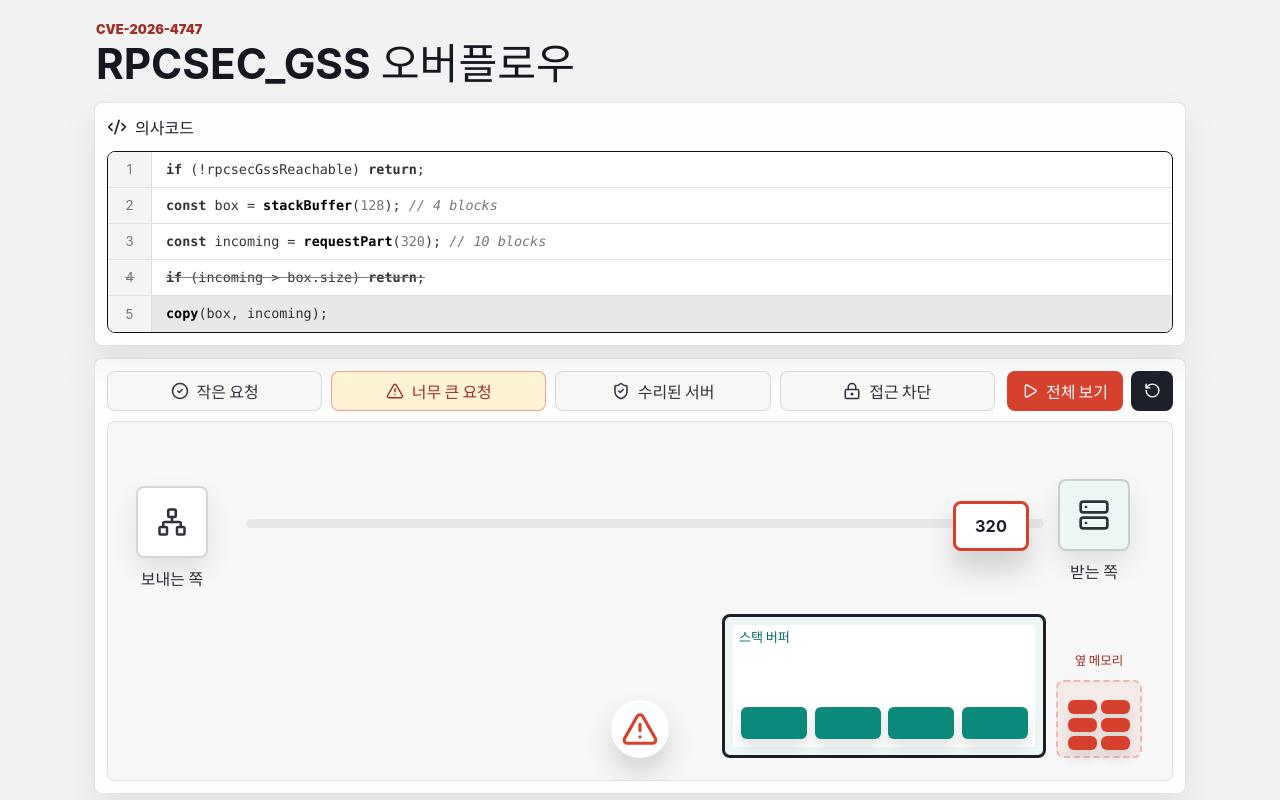
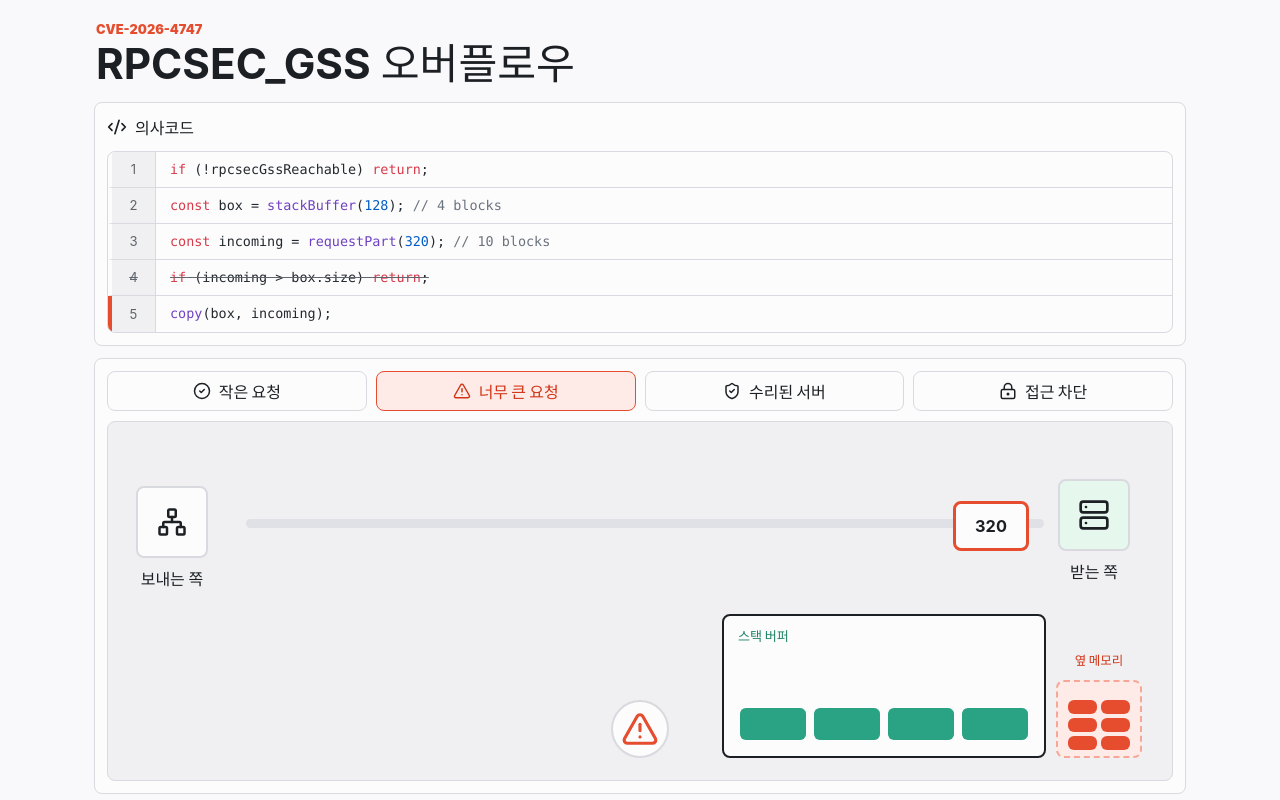
Before and after one commit to yabsed/Mythos-Study, a React (Vite) app: page / in a window 1280 px wide. Shown: the top 800 px of the page. Built offline with nearby package versions, Linux system fonts and the light colour scheme.

Commit message:
New Color

```diff
--- a/package.json
+++ b/package.json
@@ -9,6 +9,7 @@
     "preview": "vite preview --host 0.0.0.0"
   },
   "dependencies": {
+    "@radix-ui/colors": "^3.0.0",
     "@types/react": "^19.1.13",
     "@types/react-dom": "^19.1.9",
     "@vitejs/plugin-react": "^5.0.4",
--- a/src/main.tsx
+++ b/src/main.tsx
@@ -6,14 +6,16 @@ import {
   Code2,
   LockKeyhole,
   Network,
-  Play,
-  RotateCcw,
   Server,
   ShieldCheck,
 } from "lucide-react";
 import hljs from "highlight.js/lib/core";
 import javascript from "highlight.js/lib/languages/javascript";
-import "highlight.js/styles/grayscale.css";
+import "@radix-ui/colors/slate.css";
+import "@radix-ui/colors/blue.css";
+import "@radix-ui/colors/tomato.css";
+import "@radix-ui/colors/jade.css";
+import "highlight.js/styles/github.css";
 import "./styles.css";
 
 hljs.registerLanguage("javascript", javascript);
@@ -116,40 +118,12 @@ function App() {
   const [state, setState] = React.useState<LabState>(initialState);
   const [sceneId, setSceneId] = React.useState<StoryId>("overflow");
   const [runId, setRunId] = React.useState(1);
-  const [playingAll, setPlayingAll] = React.useState(false);
-  const timersRef = React.useRef<number[]>([]);
   const story = getStory(state);
 
-  React.useEffect(() => {
-    return () => {
-      timersRef.current.forEach((timer) => window.clearTimeout(timer));
-    };
-  }, []);
-
   const playScene = (nextScene: StoryId) => {
-    timersRef.current.forEach((timer) => window.clearTimeout(timer));
-    timersRef.current = [];
-    setPlayingAll(false);
     setSceneId(nextScene);
     setState(scenes[nextScene].state);
     setRunId((current) => current + 1);
-  };
-
-  const playAll = () => {
-    timersRef.current.forEach((timer) => window.clearTimeout(timer));
-    timersRef.current = [];
-    setPlayingAll(true);
-    sceneOrder.forEach((nextScene, index) => {
-      const timer = window.setTimeout(() => {
-        setSceneId(nextScene);
-        setState(scenes[nextScene].state);
-        setRunId((current) => current + 1);
-      }, index * 3600);
-      timersRef.current.push(timer);
-    });
-    timersRef.current.push(
-      window.setTimeout(() => setPlayingAll(false), sceneOrder.length * 3600),
-    );
   };
 
   return (
@@ -168,9 +142,7 @@ function App() {
         runId={runId}
         state={state}
         story={story}
-        playingAll={playingAll}
         playScene={playScene}
-        playAll={playAll}
       />
 
       <Explanation />
@@ -183,17 +155,13 @@ function StoryTheater({
   runId,
   state,
   story,
-  playingAll,
   playScene,
-  playAll,
 }: {
   sceneId: StoryId;
   runId: number;
   state: LabState;
   story: ReturnType<typeof getStory>;
-  playingAll: boolean;
   playScene: (nextScene: StoryId) => void;
-  playAll: () => void;
 }) {
   const visualStyle = {
     "--story-stop": story.packetStop,
@@ -214,26 +182,6 @@ function StoryTheater({
               <span>{scenes[id].label}</span>
             </button>
           ))}
-        </div>
-        <div className="story-actions">
-          <button
-            className="primary-button"
-            type="button"
-            onClick={playAll}
-            disabled={playingAll}
-          >
-            <Play size={16} />
-            {playingAll ? "재생 중" : "전체 보기"}
-          </button>
-          <button
-            className="icon-button"
-            type="button"
-            onClick={() => playScene(sceneId)}
-            aria-label="다시 보기"
-            title="다시 보기"
-          >
-            <RotateCcw size={17} />
-          </button>
         </div>
       </div>
 
--- a/src/styles.css
+++ b/src/styles.css
@@ -1,6 +1,19 @@
 :root {
-  color: #1d2028;
-  background: #f6f7f4;
+  --app-bg: var(--slate-2);
+  --surface: var(--slate-1);
+  --surface-muted: var(--slate-3);
+  --line: var(--slate-6);
+  --line-strong: var(--slate-8);
+  --text: var(--slate-12);
+  --muted: var(--slate-11);
+  --accent: var(--blue-9);
+  --accent-soft: var(--blue-3);
+  --safe: var(--jade-9);
+  --safe-soft: var(--jade-3);
+  --danger: var(--tomato-9);
+  --danger-soft: var(--tomato-3);
+  color: var(--text);
+  background: var(--app-bg);
   font-family:
     Inter, ui-sans-serif, system-ui, -apple-system, BlinkMacSystemFont, "Segoe UI",
     sans-serif;
@@ -17,7 +30,7 @@ body {
   margin: 0;
   min-width: 320px;
   min-height: 100vh;
-  background: #f2f2f2;
+  background: var(--app-bg);
 }
 
 button {
@@ -26,7 +39,7 @@ button {
 }
 
 a {
-  color: #0b6f68;
+  color: var(--accent);
   text-decoration: none;
 }
 
@@ -45,7 +58,7 @@ a:hover {
 }
 
 .eyebrow {
-  color: #9f2f24;
+  color: var(--danger);
   font-size: 0.8rem;
   font-weight: 900;
   letter-spacing: 0;
@@ -60,7 +73,7 @@ p {
 h1 {
   max-width: 980px;
   margin-top: 5px;
-  color: #151820;
+  color: var(--text);
   font-size: clamp(1.7rem, 3.3vw, 3rem);
   line-height: 1.04;
   letter-spacing: 0;
@@ -68,10 +81,9 @@ h1 {
 
 .story-card,
 .code-lens {
-  border: 1px solid rgba(29, 32, 40, 0.12);
+  border: 1px solid var(--line);
   border-radius: 8px;
-  background: rgba(255, 255, 255, 0.92);
-  box-shadow: 0 18px 38px rgba(29, 32, 40, 0.08);
+  background: var(--surface);
 }
 
 .support-row {
@@ -96,9 +108,9 @@ h1 {
 
 .pseudo-code {
   overflow-x: auto;
-  border: 1px solid #111111;
+  border: 1px solid var(--line);
   border-radius: 8px;
-  background: #ffffff;
+  background: var(--surface);
 }
 
 .code-row {
@@ -106,8 +118,9 @@ h1 {
   grid-template-columns: 44px minmax(0, 1fr);
   align-items: center;
   min-height: 36px;
-  border-bottom: 1px solid #e2e2e2;
-  color: #111111;
+  border-left: 4px solid transparent;
+  border-bottom: 1px solid var(--line);
+  color: var(--text);
 }
 
 .code-row:last-child {
@@ -118,9 +131,9 @@ h1 {
   display: grid;
   place-items: center;
   height: 100%;
-  border-right: 1px solid #dddddd;
-  background: #f4f4f4;
-  color: #737373;
+  border-right: 1px solid var(--line);
+  background: var(--surface-muted);
+  color: var(--muted);
   font-size: 0.82rem;
 }
 
@@ -138,21 +151,20 @@ h1 {
 }
 
 .code-row.tone-safe {
-  background: #f1f1f1;
+  border-left-color: var(--safe);
 }
 
 .code-row.tone-danger {
-  background: #e8e8e8;
-  box-shadow: inset 4px 0 #111111;
+  border-left-color: var(--danger);
 }
 
 .code-row.tone-missing {
-  color: #777777;
+  color: var(--muted);
   text-decoration: line-through;
 }
 
 .code-row.tone-muted {
-  color: #777777;
+  color: var(--muted);
   opacity: 0.55;
 }
 
@@ -174,9 +186,6 @@ h1 {
 
 .story-topline {
   display: grid;
-  grid-template-columns: minmax(0, 1fr) auto;
-  gap: 12px;
-  align-items: center;
 }
 
 .scene-tabs {
@@ -191,56 +200,35 @@ h1 {
   align-items: center;
   justify-content: center;
   gap: 8px;
-  border: 1px solid rgba(29, 32, 40, 0.14);
+  border: 1px solid var(--line);
   border-radius: 8px;
-  background: #f7f8f5;
-  color: #2d3139;
+  background: var(--surface);
+  color: var(--text);
   font-weight: 900;
 }
 
 .scene-tabs button.is-selected {
-  border-color: rgba(214, 65, 45, 0.45);
-  background: #fff3d6;
-  color: #9f2f24;
+  border-color: var(--accent);
+  background: var(--accent-soft);
+  color: var(--blue-11);
+}
+
+.story-overflow .scene-tabs button.is-selected {
+  border-color: var(--danger);
+  background: var(--danger-soft);
+  color: var(--tomato-11);
+}
+
+.story-patched .scene-tabs button.is-selected {
+  border-color: var(--safe);
+  background: var(--safe-soft);
+  color: var(--jade-11);
 }
 
 .story-closed .scene-tabs button.is-selected {
-  border-color: rgba(29, 32, 40, 0.28);
-  background: #eef1ee;
-  color: #1d2028;
-}
-
-.story-actions {
-  display: flex;
-  gap: 8px;
-}
-
-.primary-button,
-.icon-button {
-  min-height: 40px;
-  display: inline-flex;
-  align-items: center;
-  justify-content: center;
-  gap: 8px;
-  border: 0;
-  border-radius: 8px;
-  background: #1d2028;
-  color: #ffffff;
-  font-weight: 900;
-}
-
-.primary-button {
-  padding: 0 15px;
-  background: #d6412d;
-}
-
-.primary-button:disabled {
-  cursor: wait;
-  opacity: 0.72;
-}
-
-.icon-button {
-  width: 42px;
+  border-color: var(--line-strong);
+  background: var(--surface-muted);
+  color: var(--text);
 }
 
 .story-stage {
@@ -249,9 +237,9 @@ h1 {
   min-height: 360px;
   margin-top: 10px;
   overflow: hidden;
-  border: 1px solid rgba(29, 32, 40, 0.1);
+  border: 1px solid var(--line);
   border-radius: 8px;
-  background: #f7f7f7;
+  background: var(--surface-muted);
 }
 
 .story-stage::before {
@@ -262,8 +250,7 @@ h1 {
   top: 27%;
   height: 9px;
   border-radius: 999px;
-  background: #c9c9c9;
-  opacity: 0.34;
+  background: var(--slate-5);
 }
 
 .actor {
@@ -272,7 +259,7 @@ h1 {
   display: grid;
   justify-items: center;
   gap: 8px;
-  color: #2d3139;
+  color: var(--text);
   font-weight: 900;
 }
 
@@ -291,23 +278,21 @@ h1 {
   height: 72px;
   display: grid;
   place-items: center;
-  border: 2px solid rgba(29, 32, 40, 0.18);
+  border: 2px solid var(--line);
   border-radius: 8px;
-  background: #ffffff;
-  box-shadow: 0 12px 24px rgba(29, 32, 40, 0.1);
+  background: var(--surface);
 }
 
 .server-box {
   position: relative;
-  background: #ecf6f2;
+  background: var(--safe-soft);
 }
 
 .shield {
   position: absolute;
   left: -20px;
   top: 12px;
-  color: #0b8a7c;
-  filter: drop-shadow(0 8px 10px rgba(11, 138, 124, 0.24));
+  color: var(--safe);
   animation: shield-pop 800ms ease both;
 }
 
@@ -320,17 +305,16 @@ h1 {
   height: 50px;
   display: grid;
   place-items: center;
-  border: 3px solid #3162b4;
+  border: 3px solid var(--accent);
   border-radius: 8px;
-  background: #ffffff;
-  box-shadow: 0 18px 28px rgba(29, 32, 40, 0.18);
+  background: var(--surface);
   transform: translateX(-50%);
   animation: public-packet 1700ms cubic-bezier(0.2, 0.8, 0.2, 1) forwards;
 }
 
 .packet strong {
   z-index: 2;
-  color: #1d2028;
+  color: var(--text);
   font-size: 1.02rem;
 }
 
@@ -340,11 +324,11 @@ h1 {
 
 .packet-overflow,
 .packet-closed {
-  border-color: #d6412d;
+  border-color: var(--danger);
 }
 
 .packet-patched {
-  border-color: #0b8a7c;
+  border-color: var(--safe);
 }
 
 .memory-area {
@@ -364,17 +348,16 @@ h1 {
   width: 100%;
   height: 144px;
   overflow: visible;
-  border: 3px solid #1d2028;
+  border: 2px solid var(--text);
   border-radius: 8px;
-  background: #ffffff;
-  box-shadow: inset 0 0 0 8px rgba(11, 138, 124, 0.08);
+  background: var(--surface);
 }
 
 .box-label {
   position: absolute;
   left: 14px;
   top: 10px;
-  color: #0b6f68;
+  color: var(--jade-11);
   font-size: 0.82rem;
   font-weight: 1000;
 }
@@ -392,9 +375,9 @@ h1 {
 
 .empty-slots i {
   height: 32px;
-  border: 1px dashed rgba(11, 138, 124, 0.38);
+  border: 1px dashed var(--jade-7);
   border-radius: 6px;
-  background: rgba(11, 138, 124, 0.06);
+  background: var(--jade-2);
 }
 
 .data-blocks i,
@@ -402,8 +385,7 @@ h1 {
 .overflow-data i {
   height: 32px;
   border-radius: 6px;
-  background: #0b8a7c;
-  box-shadow: 0 8px 12px rgba(29, 32, 40, 0.12);
+  background: var(--safe);
   opacity: 0;
   animation: block-fill 520ms ease forwards;
 }
@@ -413,9 +395,9 @@ h1 {
   align-self: end;
   width: 86px;
   height: 78px;
-  border: 2px dashed rgba(214, 65, 45, 0.3);
+  border: 2px dashed var(--tomato-7);
   border-radius: 8px;
-  background: rgba(214, 65, 45, 0.06);
+  background: var(--danger-soft);
 }
 
 .danger-zone span {
@@ -423,7 +405,7 @@ h1 {
   left: 50%;
   top: -31px;
   transform: translateX(-50%);
-  color: #9f2f24;
+  color: var(--tomato-11);
   font-size: 0.78rem;
   font-weight: 1000;
   white-space: nowrap;
@@ -444,7 +426,7 @@ h1 {
 
 .overflow-data i {
   height: 14px;
-  background: #d6412d;
+  background: var(--danger);
   animation-name: block-fill;
 }
 
@@ -459,7 +441,7 @@ h1 {
 
 .blocked-data i {
   height: 22px;
-  background: #d6412d;
+  background: var(--danger);
   animation-name: shield-block;
 }
 
@@ -473,20 +455,20 @@ h1 {
   display: grid;
   place-items: center;
   border-radius: 50%;
-  background: #ffffff;
-  box-shadow: 0 16px 28px rgba(29, 32, 40, 0.16);
+  border: 2px solid var(--line);
+  background: var(--surface);
   transform: translateX(-50%);
   animation: result-pop 620ms ease 2300ms both;
 }
 
 .story-small .result-badge,
 .story-patched .result-badge {
-  color: #0b8a7c;
+  color: var(--safe);
 }
 
 .story-overflow .result-badge,
 .story-closed .result-badge {
-  color: #d6412d;
+  color: var(--danger);
 }
 
 .explanation {
@@ -494,7 +476,7 @@ h1 {
   gap: 8px;
   margin-top: 12px;
   padding: 14px 2px;
-  color: #4c525b;
+  color: var(--muted);
   line-height: 1.55;
 }
 
@@ -503,7 +485,7 @@ h1 {
   flex-wrap: wrap;
   gap: 9px 14px;
   align-items: center;
-  color: #636872;
+  color: var(--muted);
   font-size: 0.9rem;
 }
 
@@ -573,11 +555,13 @@ h1 {
 @keyframes danger-pulse {
   0%,
   100% {
-    box-shadow: 0 0 0 rgba(214, 65, 45, 0);
+    outline: 0 solid transparent;
+    background: var(--danger-soft);
   }
 
   50% {
-    box-shadow: 0 0 0 10px rgba(214, 65, 45, 0.18);
+    outline: 4px solid var(--tomato-5);
+    background: var(--tomato-4);
   }
 }
 
@@ -594,18 +578,6 @@ h1 {
 }
 
 @media (max-width: 900px) {
-  .story-topline {
-    grid-template-columns: 1fr;
-  }
-
-  .story-actions {
-    width: 100%;
-  }
-
-  .primary-button {
-    flex: 1;
-  }
-
   .scene-tabs {
     grid-template-columns: repeat(2, minmax(0, 1fr));
   }
```
Also changed, not shown: 6 other files (tests, documents, lock files or other folders).
